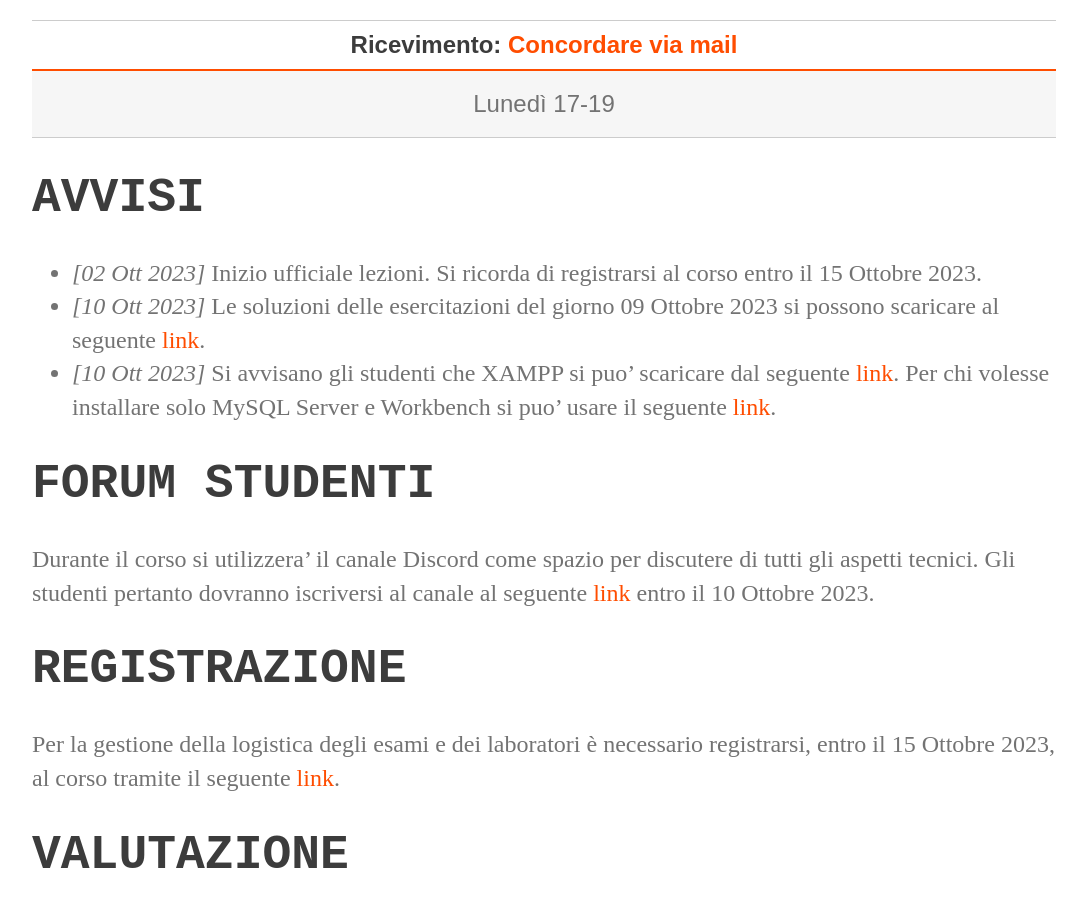
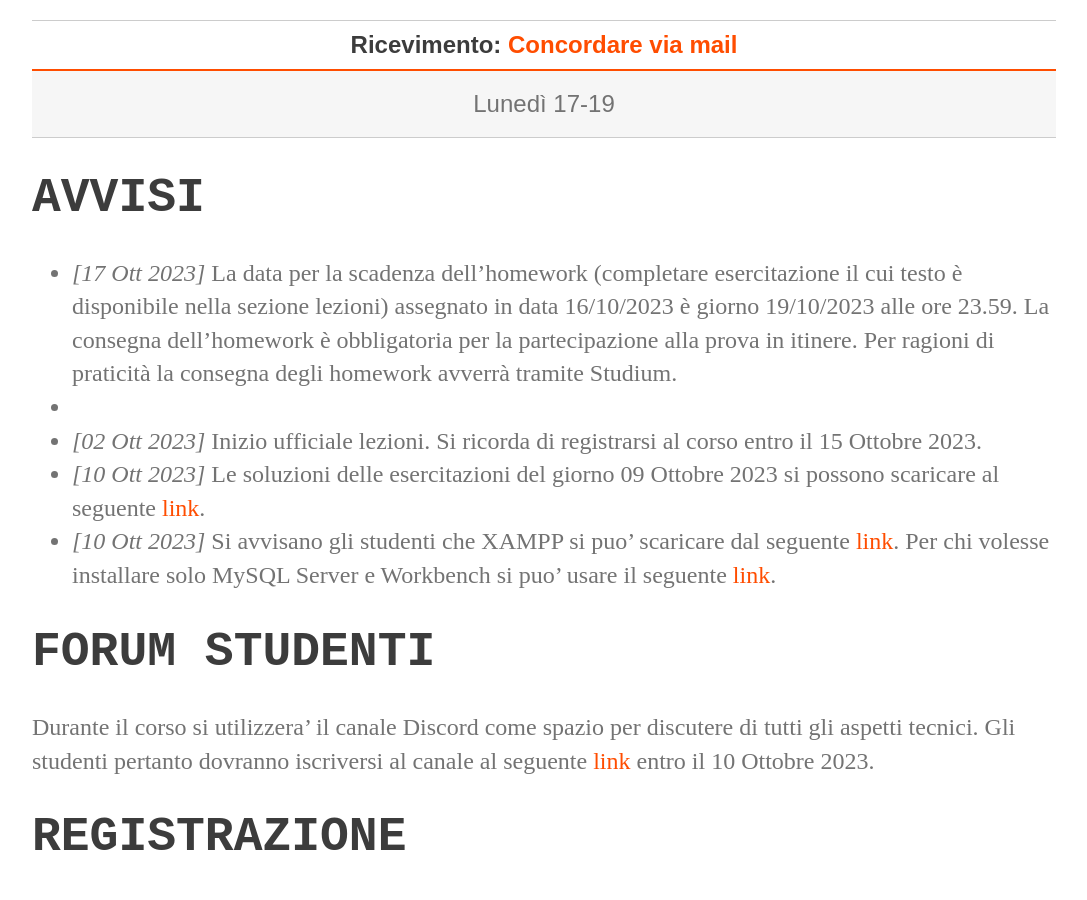
Before and after one commit to perceivelab/database-course, a Jekyll site: the page built from index.md, in a window 1280 px wide and 900 px high, scrolled down 440 px. Shown: the whole window, without its empty margins (96-1183 px from the left). Built offline with Jekyll 4.4.1, drawn with Linux system fonts in a browser that asks for light colours.

Commit message:
Update index.md

```diff
--- a/index.md
+++ b/index.md
@@ -20,7 +20,8 @@ layout: default
 
 
 # AVVISI
-
+- *[17 Ott 2023]* La data per la scadenza dell'homework (completare esercitazione il cui testo è disponibile nella sezione lezioni) assegnato in data 16/10/2023 è giorno 19/10/2023 alle ore 23.59. La consegna dell'homework è obbligatoria per la partecipazione alla prova in itinere. Per ragioni di praticità la consegna degli homework avverrà tramite Studium.
+-
 - *[02 Ott 2023]* Inizio ufficiale lezioni. Si ricorda di registrarsi al corso entro il 15 Ottobre 2023.
 - *[10 Ott 2023]* Le soluzioni delle esercitazioni del giorno 09 Ottobre 2023 si possono scaricare al seguente [link](https://drive.google.com/file/d/1QGiB_iPOpS9dAH7UdFzTralQlSKM2m97/view?usp=sharing).
 - *[10 Ott 2023]* Si avvisano gli studenti che XAMPP si puo' scaricare dal seguente [link](https://sourceforge.net/projects/xampp/files/XAMPP%20Windows/8.2.4/xampp-windows-x64-8.2.4-0-VS16-installer.exe/download
```
